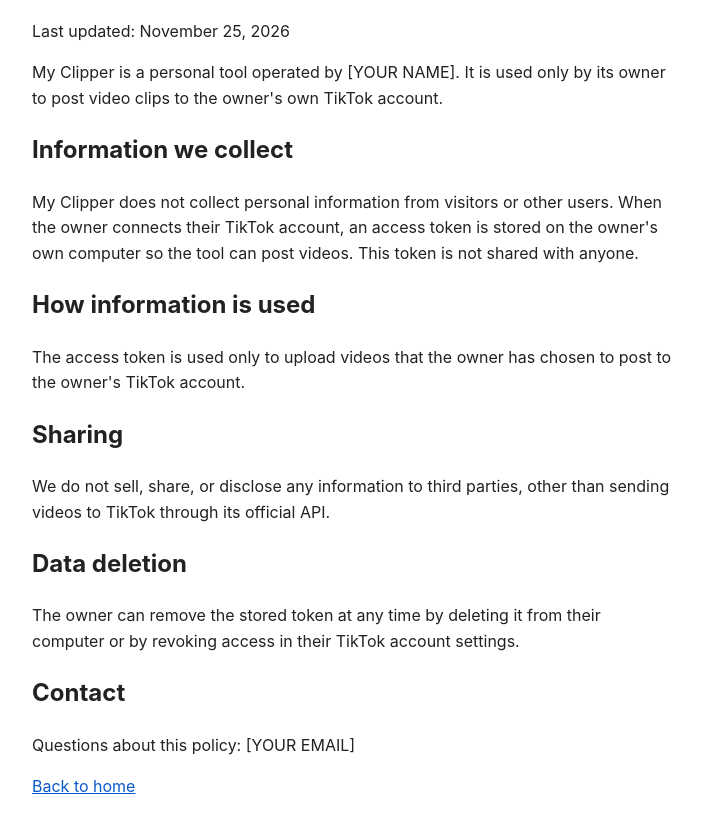
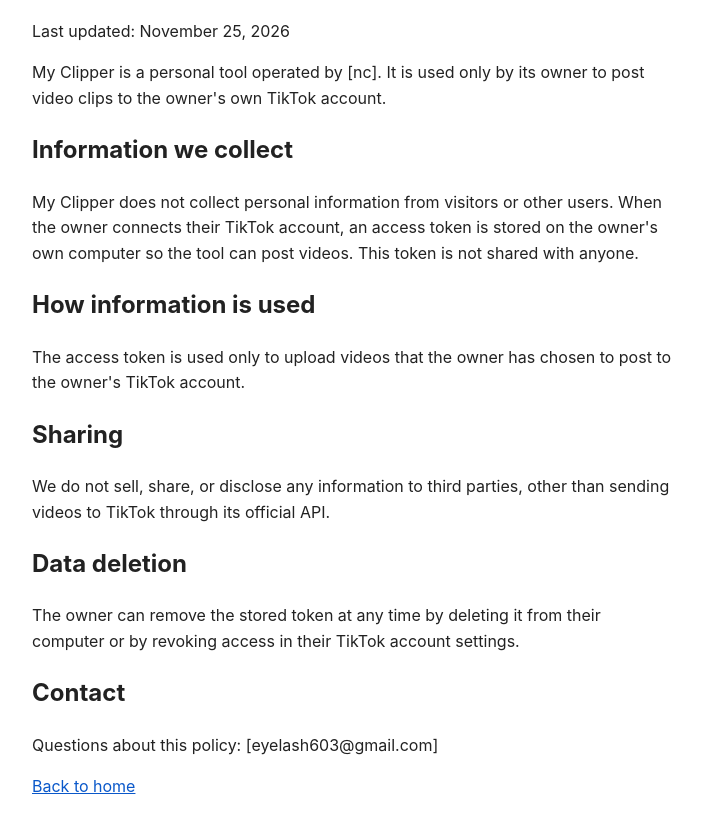
Before and after one commit to clipfarm943y78/clipfarm943y78, a plain HTML site: page privacy.html in a window 1280 px wide. Shown: the part 102-934 px from the top of the page, without its empty margins (288-990 px from the left). Drawn offline with Linux system fonts and the light colour scheme.

Commit message:
Update privacy policy with new contact information

```diff
--- a/privacy.html
+++ b/privacy.html
@@ -12,7 +12,7 @@
 <body>
 <h1>Privacy Policy for My Clipper</h1>
 <p>Last updated: November 25, 2026</p>
-<p>My Clipper is a personal tool operated by [YOUR NAME]. It is used only by its owner to post video clips to the owner's own TikTok account.</p>
+<p>My Clipper is a personal tool operated by [nc]. It is used only by its owner to post video clips to the owner's own TikTok account.</p>
 
 <h2>Information we collect</h2>
 <p>My Clipper does not collect personal information from visitors or other users. When the owner connects their TikTok account, an access token is stored on the owner's own computer so the tool can post videos. This token is not shared with anyone.</p>
@@ -27,7 +27,7 @@
 <p>The owner can remove the stored token at any time by deleting it from their computer or by revoking access in their TikTok account settings.</p>
 
 <h2>Contact</h2>
-<p>Questions about this policy: [YOUR EMAIL]</p>
+<p>Questions about this policy: [eyelash603@gmail.com]</p>
 
 <p><a href="index.html">Back to home</a></p>
 </body>
```
